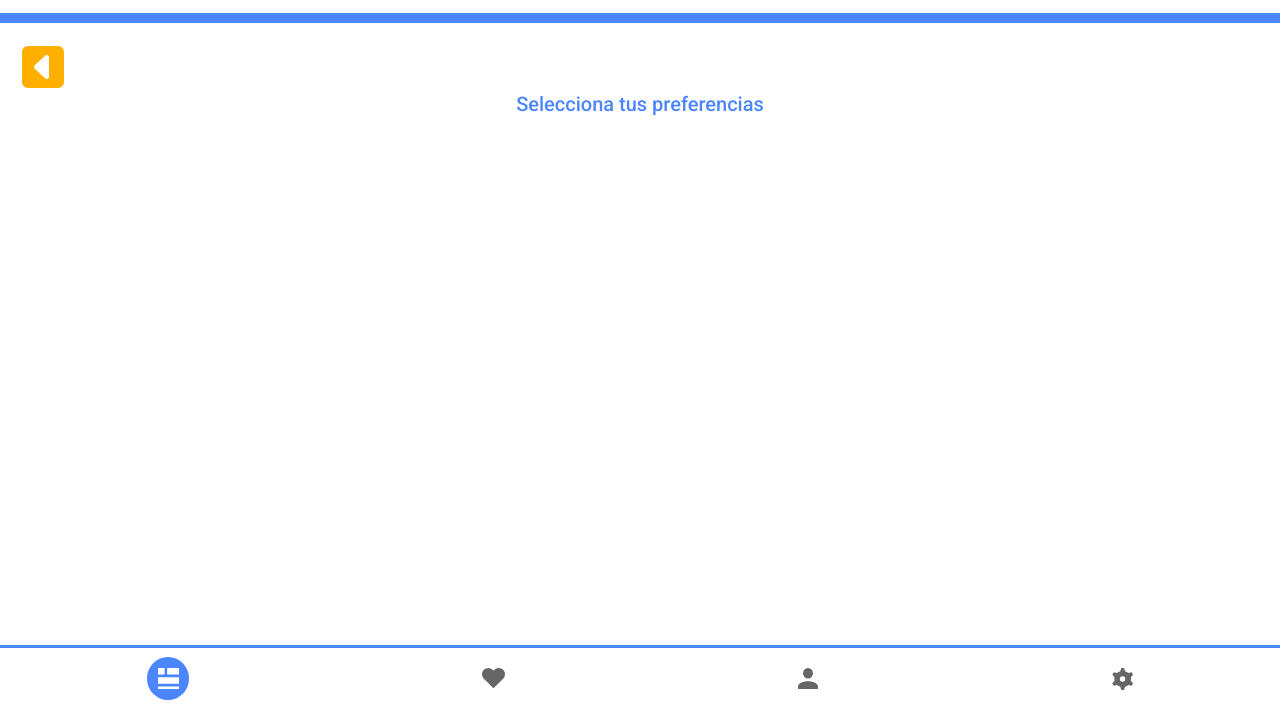
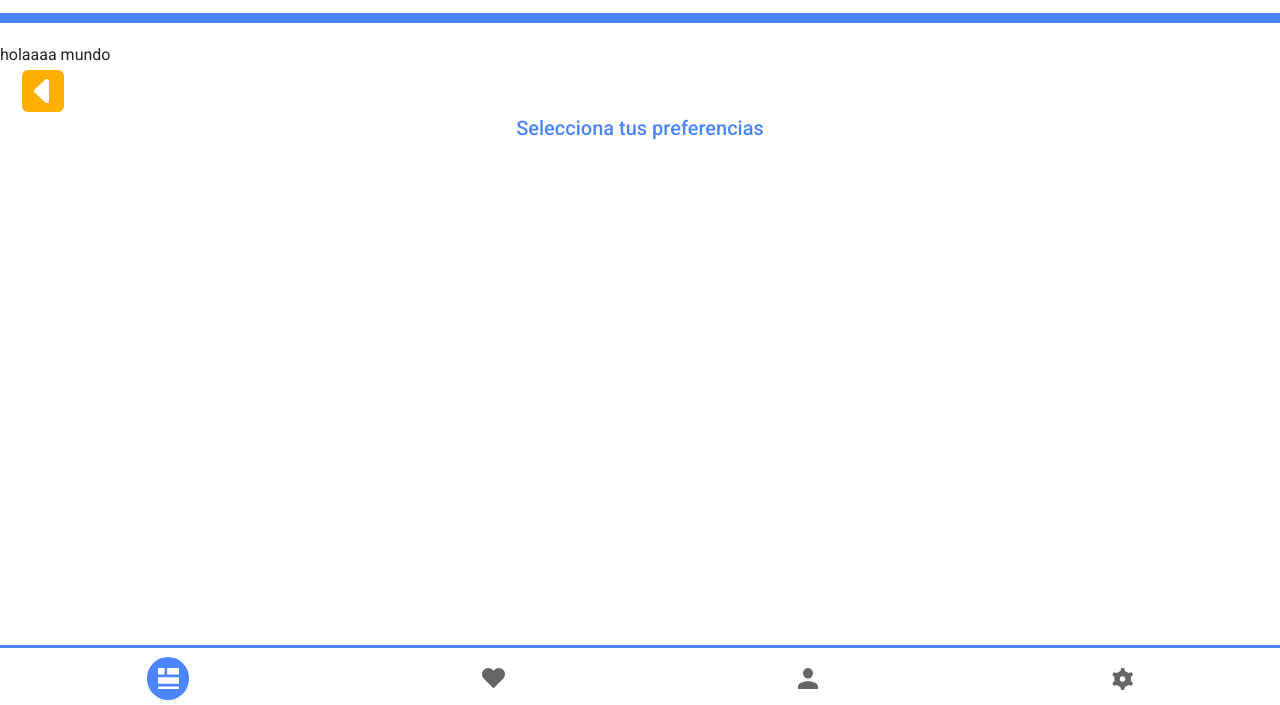
Before and after one commit to tobaweb/AppMobileVuelo, a website: page preferencias.html in a window 1280 px wide. Shown: the part 95-800 px from the top of the page. Drawn offline with nearby package versions, Linux system fonts and the light colour scheme.

Commit message:
Update preferencias.html

```diff
--- a/preferencias.html
+++ b/preferencias.html
@@ -28,7 +28,7 @@
     </ul>
     </nav>
     </header>
-
+holaaaa mundo
     <main>
         <div class="container-fluid">
             <div class="row">
```
